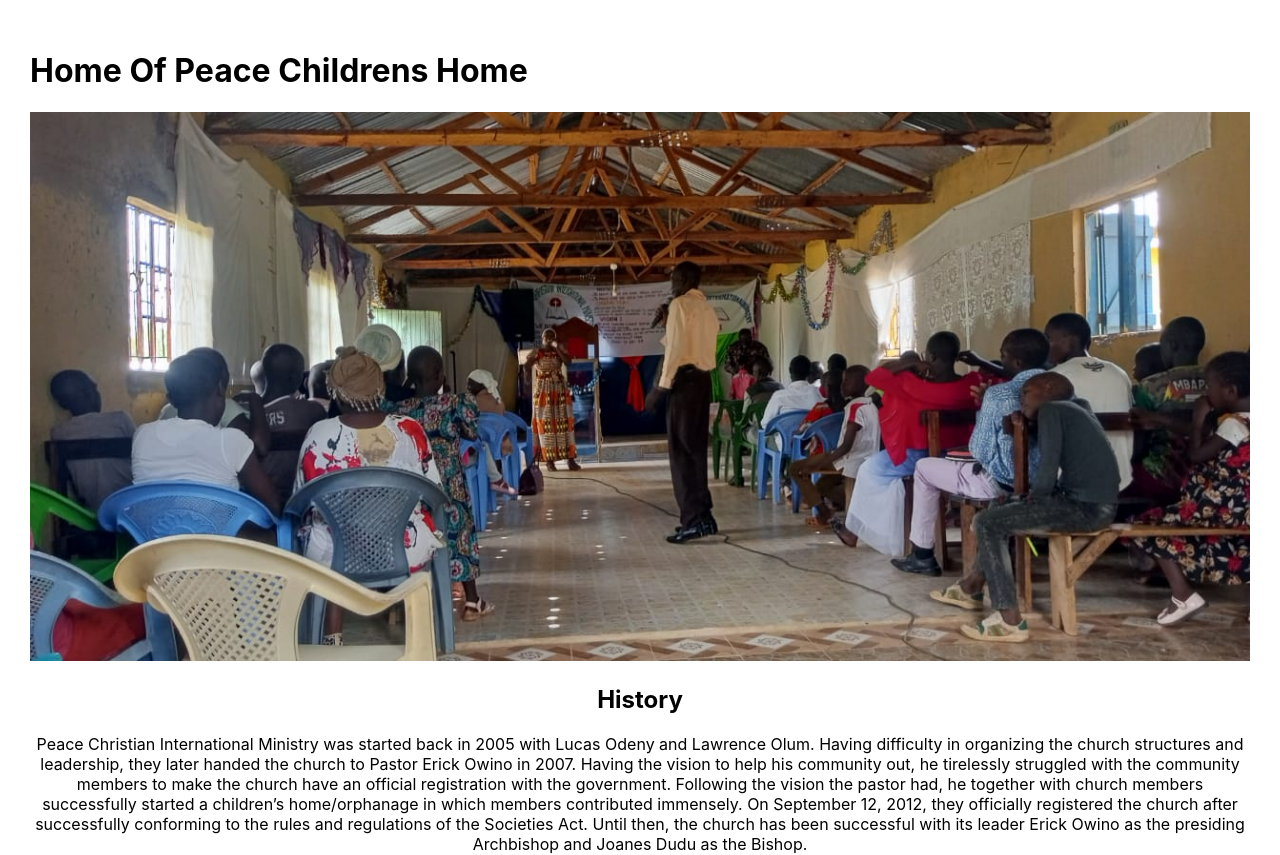
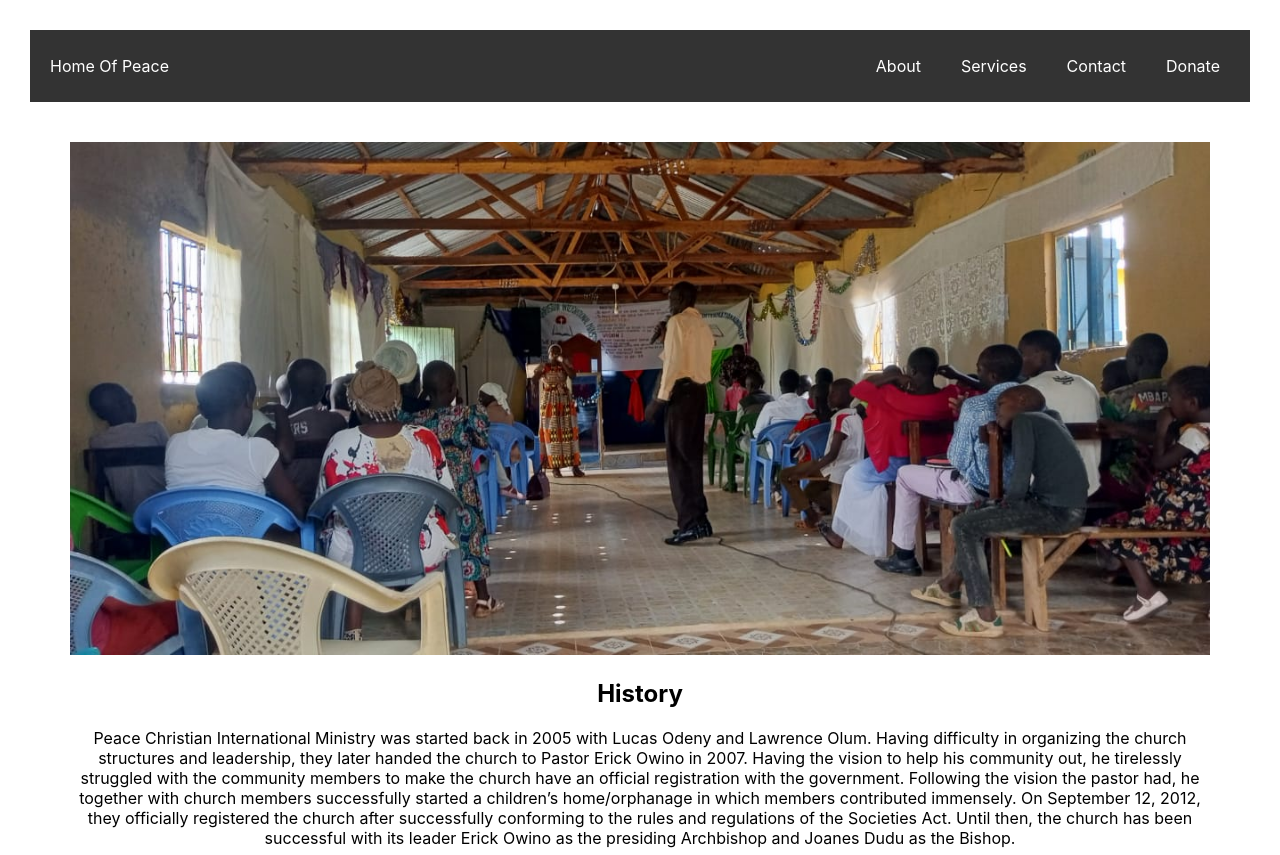
Before and after one commit to pemprojects/homeofpeace-website, a React (Create React App) app: page / in a window 1280 px wide. Shown: the top 855 px of the page. Built offline with nearby package versions, Linux system fonts and the light colour scheme.

Commit message:
Navigation bar addition

```diff
--- a/src/App.css
+++ b/src/App.css
@@ -1,5 +1,6 @@
 body {
   margin: 0;
+  padding: 0;
   font-family: -apple-system, BlinkMacSystemFont, 'Segoe UI', 'Roboto', 'Oxygen',
     'Ubuntu', 'Cantarell', 'Fira Sans', 'Droid Sans', 'Helvetica Neue',
     sans-serif;
@@ -12,15 +13,62 @@ code {
     monospace;
 }
 
-.App-header {
-  background-color: #282c34;
-  min-height: 100vh;
+header {
+  background-color: #333;
+  color: white;
+  padding: 10px 0;
+  position: sticky;
+  top: 0;
+  width: 100%;
+}
+
+.navbar {
   display: flex;
-  flex-direction: column;
+  justify-content: space-between;
   align-items: center;
-  justify-content: center;
-  font-size: calc(10px + 2vmin);
+  max-width: 1200px;
+  margin: 0 auto;
+  padding: 0 20px;
+}
+
+.nav-links {
+  list-style: none;
+  display: flex;
+}
+
+.nav-links li {
+  margin-left: 20px;
+}
+
+.nav-links a {
+  text-decoration: none;
   color: white;
+  padding: 5px 10px;
+}
+
+.nav-links a:hover {
+  background-color: #575757;
+  border-radius: 5px;
+}
+
+.menu-icon {
+  display: none;
+  cursor: pointer;
+}
+
+@media (max-width: 768px) {
+  .nav-links {
+      display: none;
+      flex-direction: column;
+      width: 100%;
+  }
+  .nav-links li {
+      margin: 0;
+      text-align: center;
+  }
+  .menu-icon {
+      display: block;
+  }
 }
 
 .center {
--- a/src/App.jsx
+++ b/src/App.jsx
@@ -6,19 +6,19 @@ import OrphanageDetails from './components/OrphanageDetails';
 import EliteJuniorAcademy from './components/EliteJuniorAcademy';
 import './App.css';
 import ImageCarousel from './components/ImageCarousel';
+import Header from './components/Header';
 
 function App() {
     return (
         <div>
-            <h1>Home Of Peace Childrens Home</h1>
-            <img
-                src={church}
-                alt="church service image"
-            />
-            <OrganizationDetails />
-            <OrphanageDetails />
-            <EliteJuniorAcademy />
-            <ImageCarousel />
+            <Header />
+            <div style={{margin: 20, padding: 20}}>
+                <img src={church} alt="church service image" />
+                <OrganizationDetails />
+                <OrphanageDetails />
+                <EliteJuniorAcademy />
+                <ImageCarousel />
+            </div>
         </div>
     );
 }
--- /dev/null
+++ b/src/components/Header.jsx
@@ -0,0 +1,37 @@
+import React, { useState } from 'react';
+
+export default function Header() {
+    const [isOpen, setIsOpen] = useState(false);
+
+    const toggleMenu = () => {
+        setIsOpen(!isOpen);
+    };
+
+    return (
+        <header>
+            <nav className="navbar">
+                <div className="navbar-logo">Home Of Peace</div>
+                <ul className={`nav-links ${isOpen ? 'active' : ''}`}>
+                    <li>
+                        <a href="#about">About</a>
+                    </li>
+                    <li>
+                        <a href="#services">Services</a>
+                    </li>
+                    <li>
+                        <a href="#contact">Contact</a>
+                    </li>
+                    <li>
+                        <a href="#contact">Donate</a>
+                    </li>
+                </ul>
+                <div className="menu-icon" onClick={toggleMenu}>
+                    {isOpen ? '✖' : '☰'}
+                </div>
+                {/* <div class="menu-icon" onclick="toggleMenu()" onClick={toggleMenu}>
+                    ☰
+                </div> */}
+            </nav>
+        </header>
+    );
+}
```
